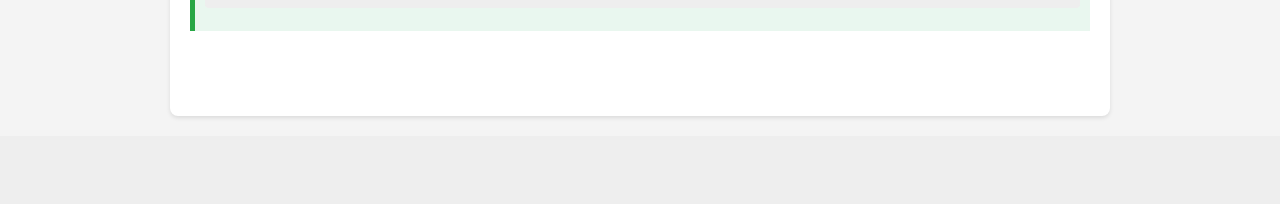
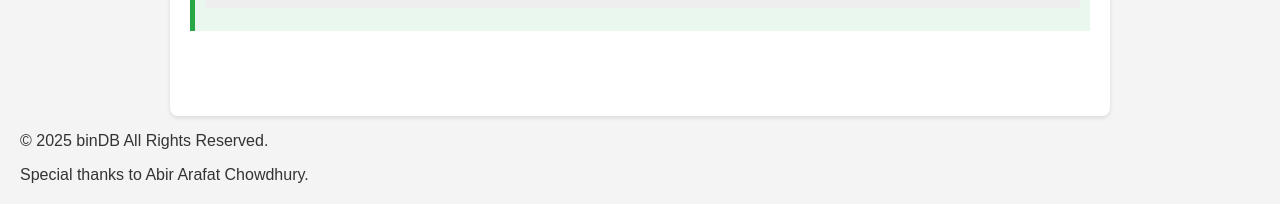
Before and after one commit to bbinl0/binDB, a Flask app: page / in a window 1280 px wide. Shown: the part 4372-4576 px from the top of the page. Before the commit the page ends 4489 px from the top, so only its background shows below. Run offline with Flask 3, Linux system fonts and the light colour scheme.

Commit message:
Update index.html

```diff
--- a/templates/index.html
+++ b/templates/index.html
@@ -336,7 +336,10 @@
             </div>
         </div>
     </div>
-
+<footer>
+    <p>&copy; 2025 binDB All Rights Reserved.</p>
+    <p>Special thanks to Abir Arafat Chowdhury.</p>
+</footer>
     <script>
         document.addEventListener('DOMContentLoaded', function() {
             const endpointSelect = document.getElementById('endpoint-select');
```
